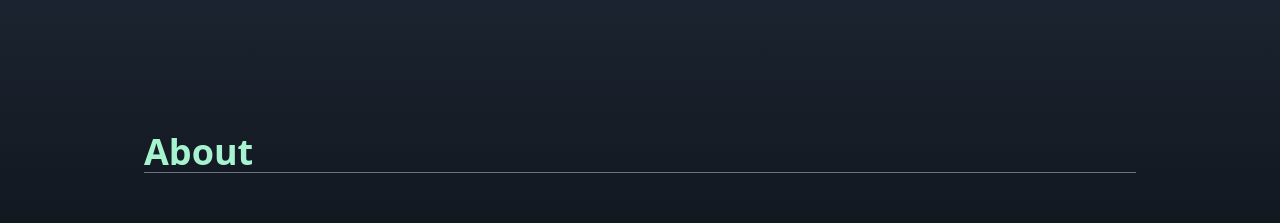
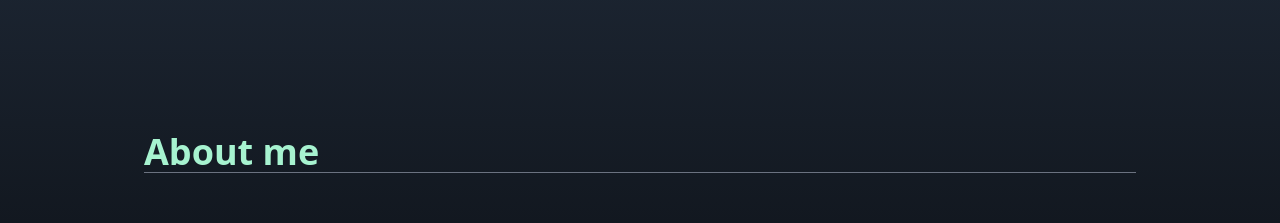
Before and after one commit to JakubWorek/portfolio, a React (Create React App) app: page / in a window 1280 px wide. Shown: the part 910-1133 px from the top of the page. Built offline with nearby package versions, Linux system fonts and the light colour scheme.

Commit message:
form fixes

```diff
--- a/src/components/About.jsx
+++ b/src/components/About.jsx
@@ -7,7 +7,7 @@ const About = () => {
       className="h-screen w-full bg-gradient-to-b from-gray-800 to-black text-white"
     >
       <div className="max-w-screen-lg p-4 mx-auto flex flex-col justify-center h-full">
-        <h1 className="text-4xl font-bold inline border-b border-gray-500 text-emerald-200"> About </h1>
+        <h1 className="text-4xl font-bold inline border-b border-gray-500 text-emerald-200"> About me </h1>
         <p className="text-xl mt-20">
           A second-year computer science student with a penchant for web development.
           His mind is a canvas, and lines of code are the strokes that bring his creativity to life.
--- a/src/components/ContactForm.jsx
+++ b/src/components/ContactForm.jsx
@@ -12,6 +12,7 @@ const ContactForm = () => {
               type="text"
               name="name"
               placeholder="Enter your name"
+              required = "true"
               className="p-2 bg-transparent border-2 rounded-md text-white focus:outline-none" />
             <input
               type="email"
@@ -22,6 +23,7 @@ const ContactForm = () => {
             <textarea
               name="message"
               placeholder="Enter your message"
+              required = "true"
               rows="10"
               className="p-2 bg-transparent border-2 rounded-md text-white focus:outline-none" />
             <button type="submit" className="bg-gradient-to-r from-emerald-500 to-green-500 px-6 py-3 my-2 rounded-md hover:scale-110 duration-300">
```
